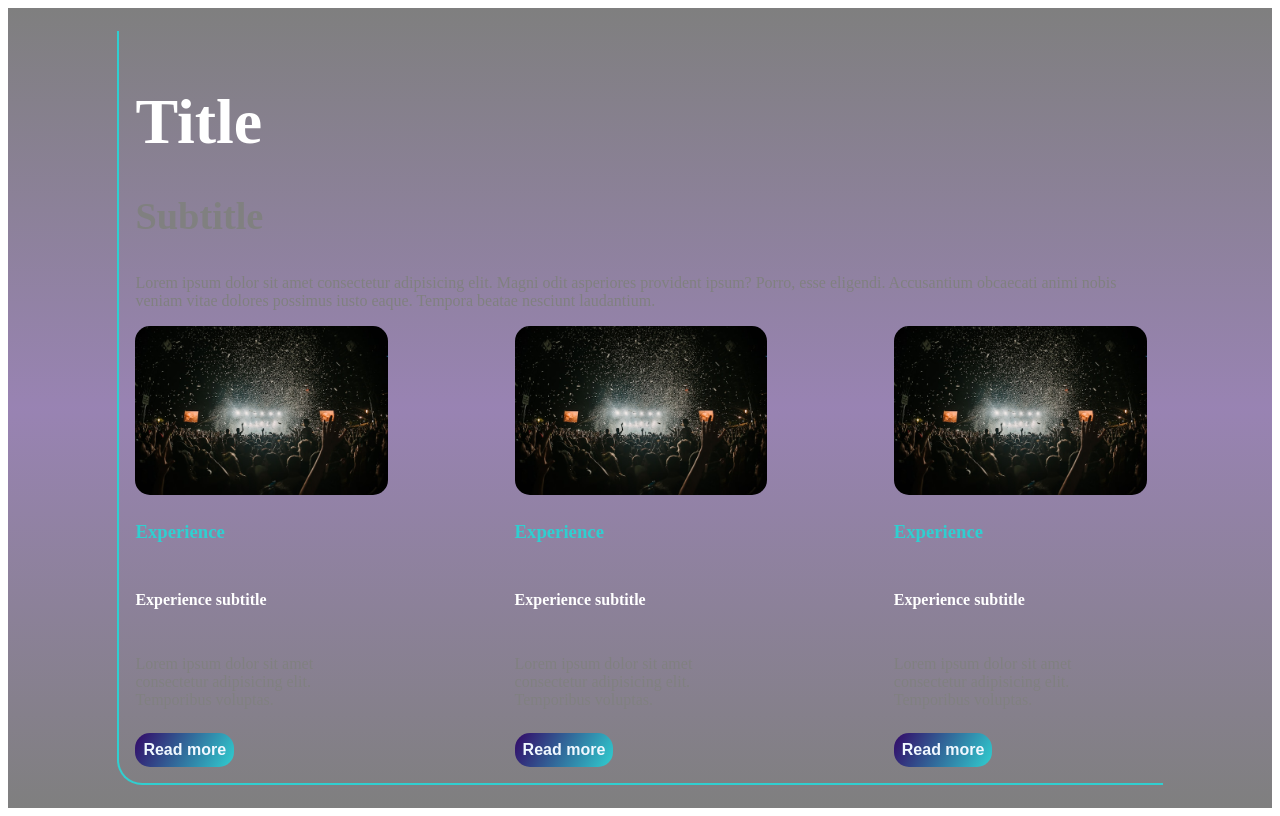
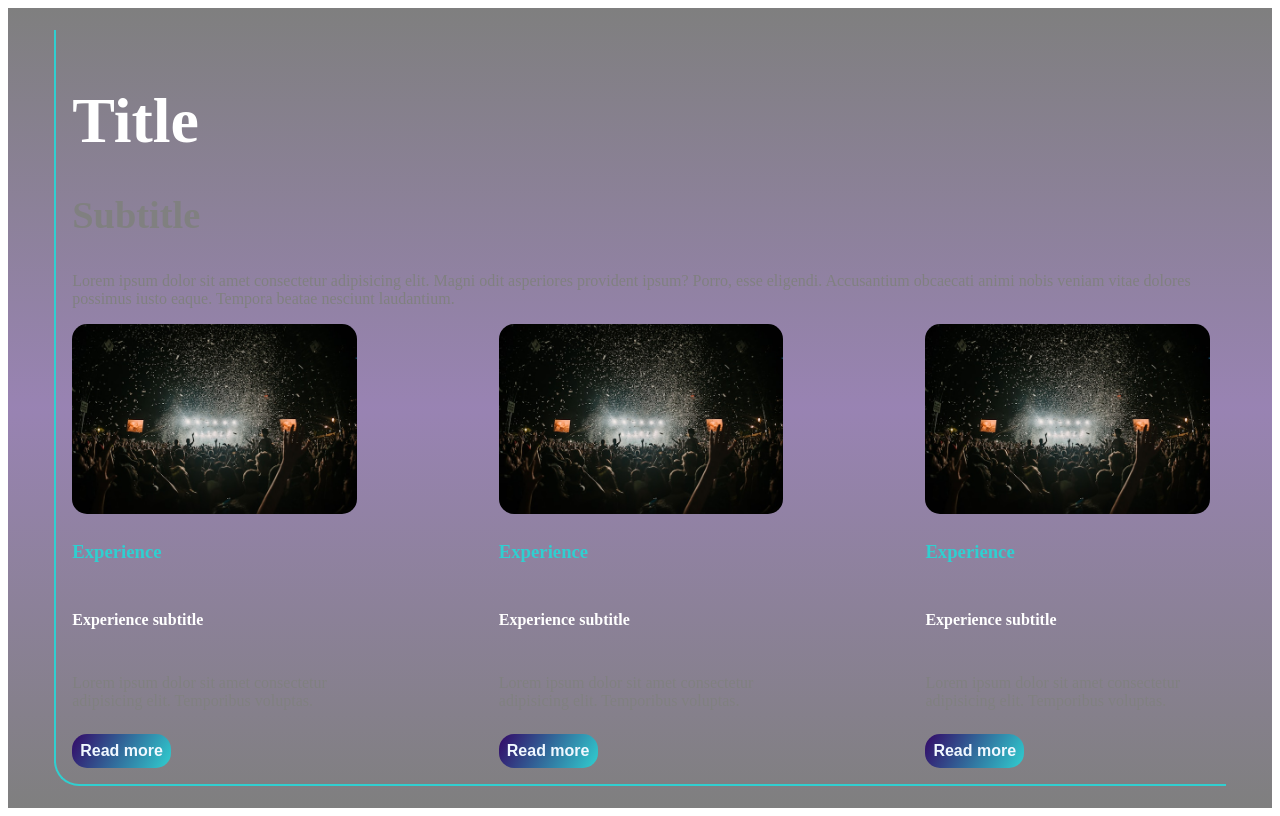
Before and after one commit to yohanmayorga/musicproducer, a Next.js app: page /Experience in a window 1280 px wide. Built offline with nearby package versions, Linux system fonts and the light colour scheme.

Commit message:
navbar fixed

```diff
--- a/src/styles/Experience.module.css
+++ b/src/styles/Experience.module.css
@@ -20,7 +20,7 @@
   border-top: none;
   border-bottom-left-radius: 25px;
   padding: 1rem;
-  width: 80%;
+  width: 90%;
 }
 
 .title {
--- a/src/styles/Navbar.module.css
+++ b/src/styles/Navbar.module.css
@@ -4,12 +4,13 @@
   z-index: 1;
   position: fixed;
   top: 0;
-  padding: 1rem;
   color: white;
   display: flex;
   flex-direction: row;
   justify-content: space-between;
   align-items: center;
+  padding-left: 1rem;
+  padding-right: 1rem;
 }
 
 @media (max-width: 768px) {
```
